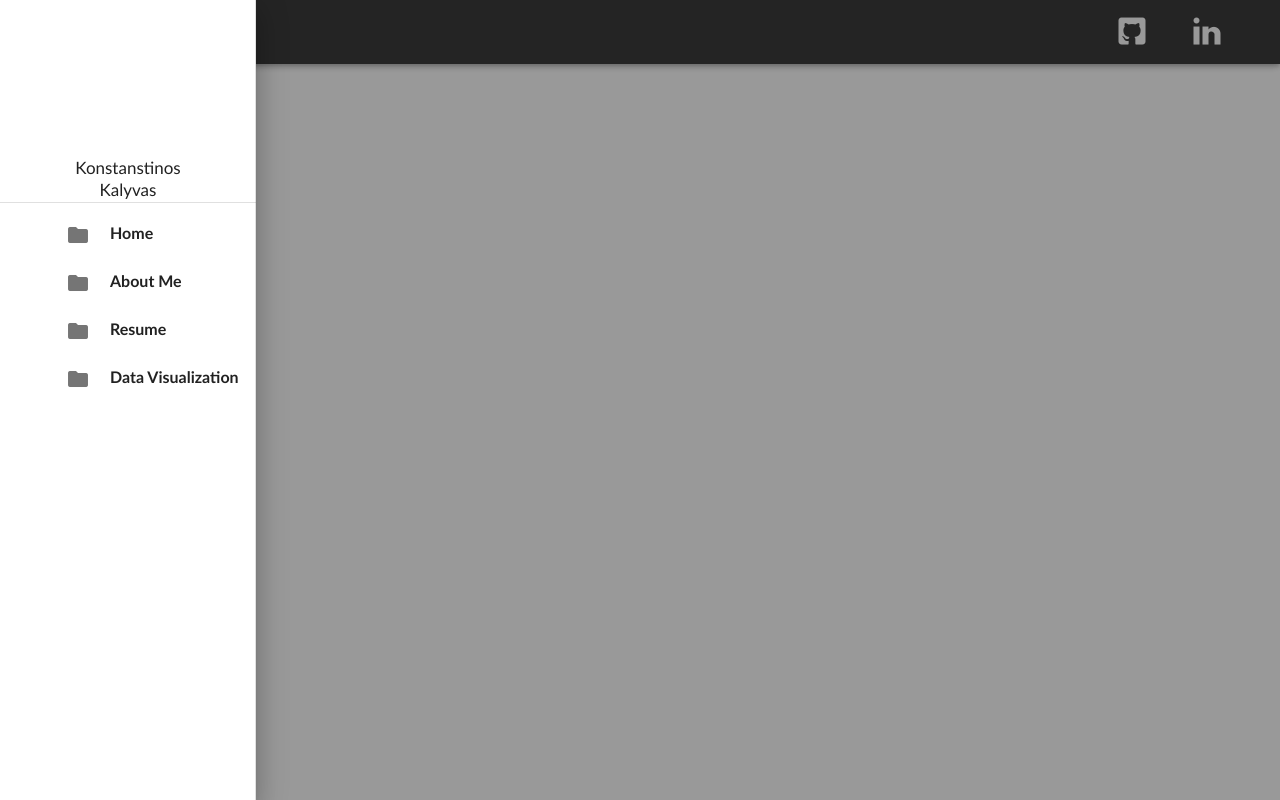
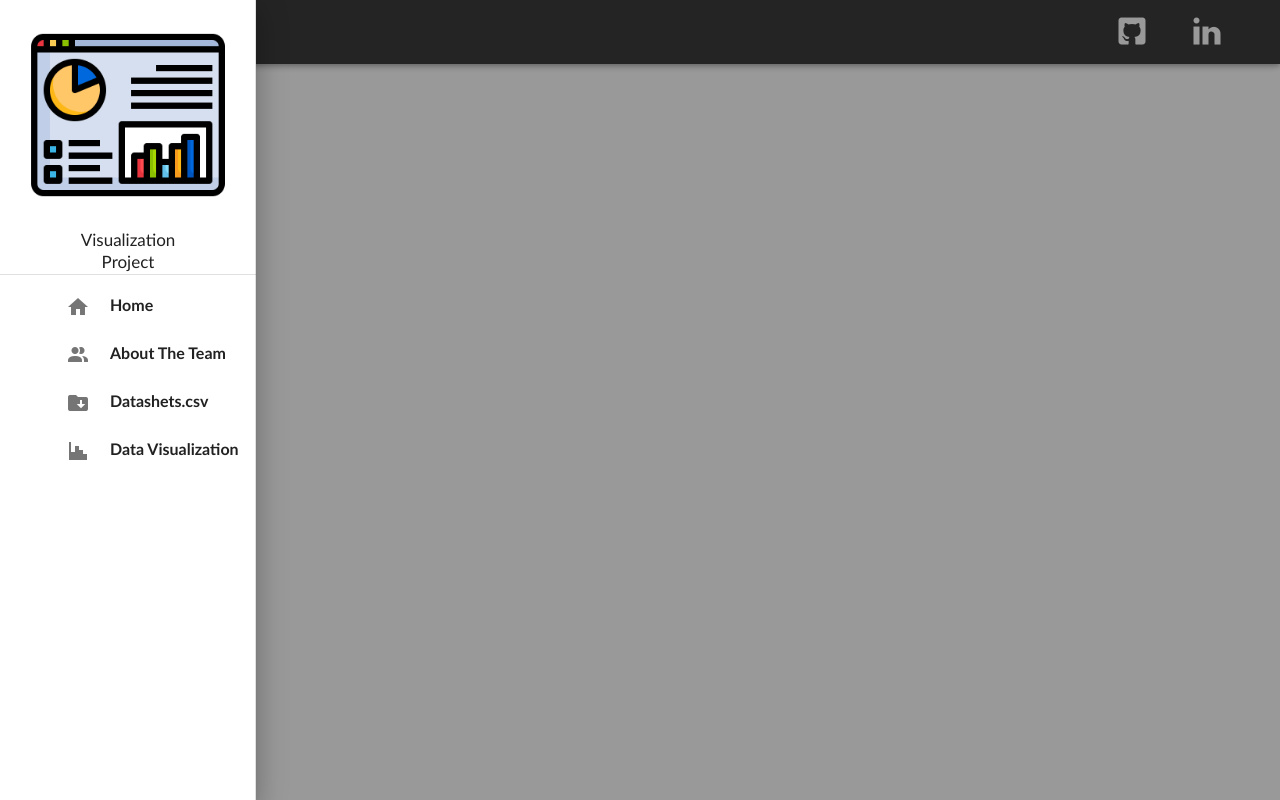
Before and after one commit to pateras95/visualization-project, a Vue app: page / in a window 1280 px wide. Both pictures are taken after a click on the button 28 px from the left and 32 px from the top of the page. Built offline with nearby package versions, Linux system fonts and the light colour scheme; what vue-zoomer would draw is missing.

Commit message:
add some new icons

```diff
--- a/src/components/NavBar.vue
+++ b/src/components/NavBar.vue
@@ -5,7 +5,6 @@
             dark
         >
             <v-app-bar-nav-icon @click.stop="drawer = !drawer" />
-
             <v-spacer />
 
             <a href="https://github.com/pateras95" target="_blank">
@@ -24,13 +23,9 @@
         >
             <template v-slot:prepend>
                 <div class="nav-top-container">
-                    <v-avatar
-                        size="128"
-                    >
-                        <!-- <img src="@/assets/images/me.jpg"> -->
-                    </v-avatar>
-                    <div class="mt-3">Konstanstinos</div>
-                    <dir class="mt-n1">Kalyvas</dir>
+                    <img class="avatar-img" src="@/assets/data-visualization.png">
+                    <div class="mt-3">Visualization</div>
+                    <dir class="mt-n1">Project</dir>
                 </div>
             </template>
 
@@ -45,22 +40,22 @@
                 >
                     <router-link to="/" style="text-decoration: none; color: inherit;">
                         <v-list-item class="nav-bar-text">
-                            <v-list-item-title><v-icon class="mr-5">mdi-folder</v-icon>Home</v-list-item-title>
+                            <v-list-item-title><v-icon class="mr-5">mdi-home</v-icon>Home</v-list-item-title>
                         </v-list-item>
                     </router-link>
                     <router-link to="/about-me" style="text-decoration: none; color: inherit;">
                         <v-list-item class="nav-bar-text">
-                            <v-list-item-title><v-icon class="mr-5">mdi-folder</v-icon>About Me</v-list-item-title>
+                            <v-list-item-title><v-icon class="mr-5">mdi-account-multiple</v-icon>About The Team</v-list-item-title>
                         </v-list-item>
                     </router-link>
                     <router-link to="/resume" style="text-decoration: none; color: inherit;">
                         <v-list-item class="nav-bar-text">
-                            <v-list-item-title><v-icon class="mr-5">mdi-folder</v-icon>Resume</v-list-item-title>
+                            <v-list-item-title><v-icon class="mr-5">mdi-folder-download</v-icon>Datashets.csv </v-list-item-title>
                         </v-list-item>
                     </router-link>
                     <router-link to="/data-visualization" style="text-decoration: none; color: inherit;">
                         <v-list-item class="nav-bar-text">
-                            <v-list-item-title><v-icon class="mr-5">mdi-folder</v-icon>Data Visualization</v-list-item-title>
+                            <v-list-item-title><v-icon class="mr-5">mdi-chart-histogram</v-icon>Data Visualization</v-list-item-title>
                         </v-list-item>
                     </router-link>
                 </v-list-item-group>
@@ -94,6 +89,11 @@
     width: 75px;
 }
 
+.avatar-img{
+    width: 200px;
+    height: auto;
+}
+
 .linkedin-button{
     background: url("../assets/linkedin.png") no-repeat scroll 0 0 transparent;
     cursor: pointer;
```
Also changed, not shown: src/assets/data-visualization.png (added).
